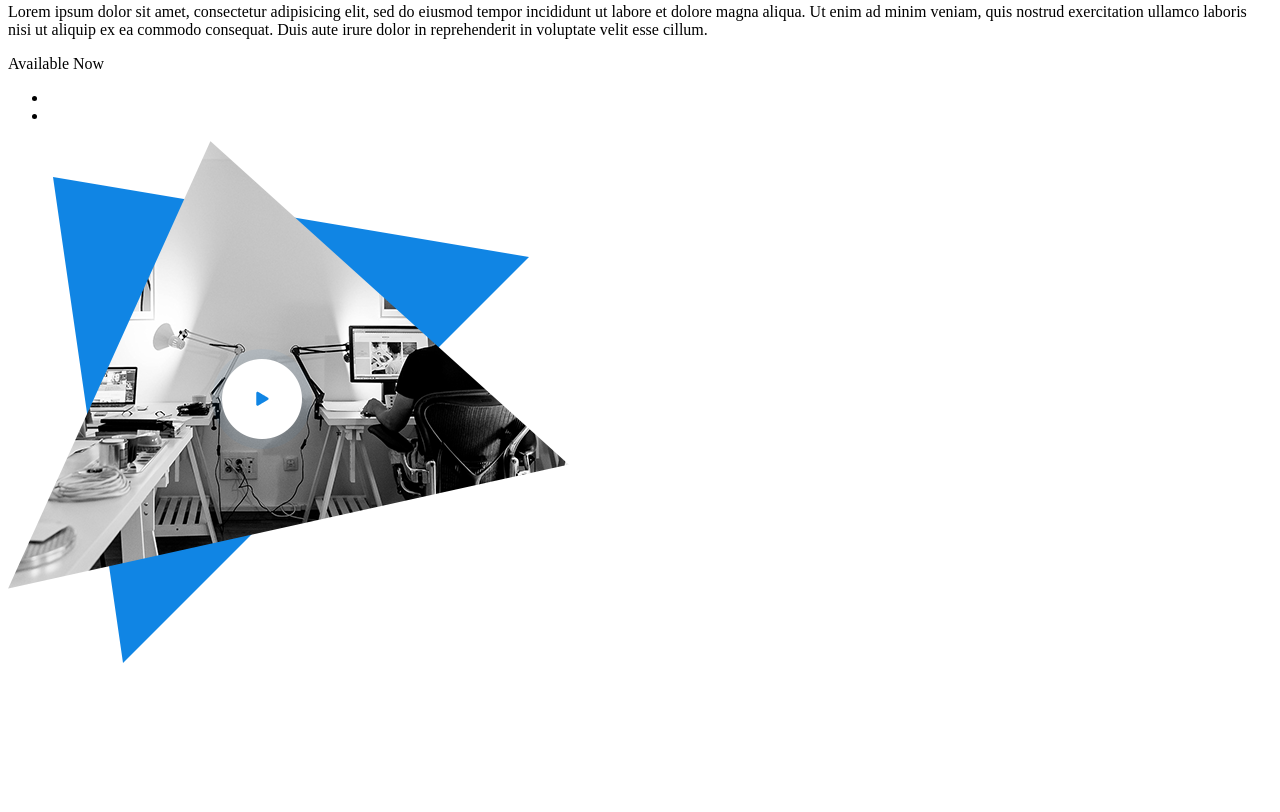
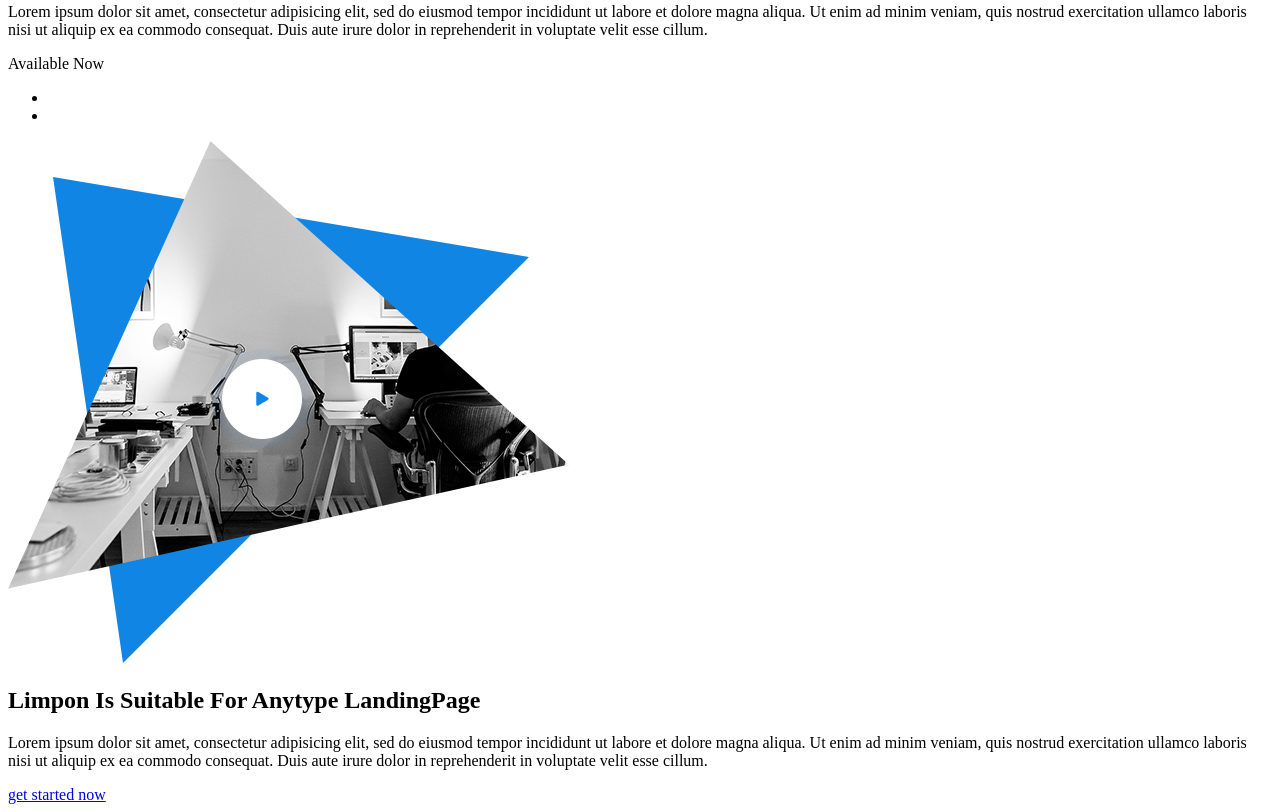
Before and after one commit to agroshev90/landing1, a plain HTML site: page index.html in a window 1280 px wide. Shown: the part 2103-2915 px from the top of the page. Before the commit the page ends 2778 px from the top, so only its background shows below. Drawn offline with Linux system fonts and the light colour scheme.

Commit message:
add 2 blocks

```diff
--- a/index.html
+++ b/index.html
@@ -128,5 +128,13 @@
           <img src="image/play.png" alt="Video">
       </div>
   </div>
+  <div>
+      <div>
+          <h2>Limpon Is Suitable For Anytype LandingPage</h2>
+          <p>Lorem ipsum dolor sit amet, consectetur adipisicing elit, sed do eiusmod tempor incididunt ut labore et dolore magna aliqua. Ut enim ad minim veniam, quis nostrud exercitation ullamco laboris nisi ut aliquip ex ea commodo consequat. Duis aute irure dolor in reprehenderit in voluptate velit esse cillum.
+          </p>
+          <a href="http://" target="_blank" rel="noopener noreferrer">get started now</a>
+      </div>
+  </div>
 </body>
 </html>
```
